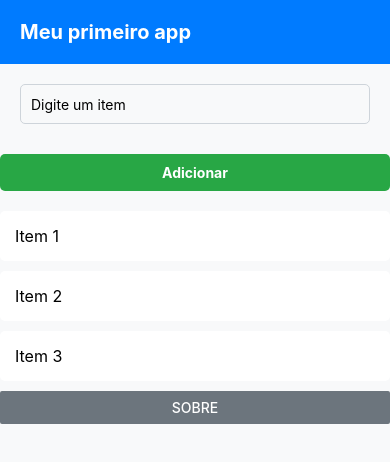
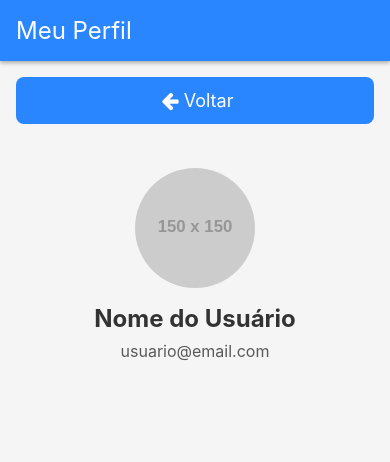
Before and after one commit to ViniciusLABernardes/marcador-consultas-medicas, a React Native app: screen /Profile in a window 390 px wide. Shown: the top 462 px of the page. Built offline with nearby package versions, Linux system fonts and the light colour scheme.

Commit message:
inicializando projeto, components button e header, style themes, route index, pagina home, agendamento e de perfil. Alem de arrumar o App.tsx

```diff
--- a/App.tsx
+++ b/App.tsx
@@ -1,27 +1,20 @@
-
-import { StyleSheet, Text, View } from 'react-native';
+import React from 'react';
 import { NavigationContainer } from '@react-navigation/native';
-import {createNativeStackNavigator} from '@react-navigation/native-stack';
-import HomeScreen from './src/screens/HomeScreen';
-import { SafeAreaView,StatusBar } from 'react-native';
-
-const Stack = createNativeStackNavigator();
+import { ThemeProvider } from 'styled-components';
+import AppRoutes from './src/routes';
+import theme from './src/styles/themes';
+import { StatusBar } from 'react-native';
 
 export default function App() {
   return (
-    <NavigationContainer>
-      <SafeAreaView style={{flex:1}}>
-        <StatusBar barStyle={"light-content" } backgroundColor="#007BFF"/>
-
-        <Stack.Navigator>
-
-          <Stack.Screen name='Home'
-          component={HomeScreen}
-          options={{headerShown:false}}
-          ></Stack.Screen>
-
-        </Stack.Navigator>
-      </SafeAreaView>
-    </NavigationContainer>
+    <ThemeProvider theme={theme}>
+      <NavigationContainer>
+        <StatusBar
+          barStyle="light-content"
+          backgroundColor={theme.colors.primary}
+        />
+        <AppRoutes />
+      </NavigationContainer>
+    </ThemeProvider>
   );
 }
--- a/src/components/Header.tsx
+++ b/src/components/Header.tsx
@@ -1,14 +1,19 @@
 import styled from "styled-components/native";
 import { StatusBar } from "react-native";
-
+import themes from "../styles/themes";
 export const HeaderContainer = styled.View`
-    background-color: #007BFF;
+    background-color:${themes.colors.primary};
     padding-top: ${StatusBar.currentHeight}px;
-    padding:20px;
+    padding:${themes.spacing.medium}px;
+    elevation: 4;
+    shadow-color: #000;
+    shadow-opacity: 0.3;
+    shadow-radius: 4px;
+    shadow-offset: 0px 2px;
 `;
 
 export const HeaderTitle = styled.Text`
-    color: white;
-    font-size:20px;
-    font-weight:bold;
+    color: ${themes.colors.white};
+    font-size:${themes.typography.title.fontSize}px;
+    font-weight:${themes.typography.title.fontWeight}px;
 `;
--- /dev/null
+++ b/src/routes/index.tsx
@@ -0,0 +1,21 @@
+import { createNativeStackNavigator } from '@react-navigation/native-stack';
+import HomeScreen from '../screens/HomeScreen';
+import CreateAppointmentScreen from '../screens/CreateAppointmentScreen';
+import ProfileScreen from '../screens/ProfileScreen';
+
+const Stack = createNativeStackNavigator();
+
+export default function AppRoutes() {
+  return (
+    <Stack.Navigator
+      screenOptions={{
+        headerShown: false,
+        animation: 'slide_from_right',
+      }}
+    >
+      <Stack.Screen name="Home" component={HomeScreen} />
+      <Stack.Screen name="CreateAppointment" component={CreateAppointmentScreen} />
+      <Stack.Screen name="Profile" component={ProfileScreen} />
+    </Stack.Navigator>
+  );
+}
--- /dev/null
+++ b/src/screens/CreateAppointmentScreen.tsx
@@ -0,0 +1,76 @@
+import React from 'react';
+import styled from 'styled-components/native';
+import { Button, Input } from 'react-native-elements';
+import { HeaderContainer, HeaderTitle } from '../components/Header';
+import themes from '../styles/themes';
+import { NativeStackNavigationProp } from '@react-navigation/native-stack';
+
+type RootStackParamList = {
+  Home: undefined;
+  CreateAppointment: undefined;
+  Profile: undefined;
+};
+
+type CreateAppointmentScreenProps = {
+  navigation: NativeStackNavigationProp<RootStackParamList, 'CreateAppointment'>;
+};
+
+const CreateAppointmentScreen: React.FC<CreateAppointmentScreenProps> = ({ navigation }) => {
+  return (
+    <Container>
+      <HeaderContainer>
+        <HeaderTitle>Agendar Consulta</HeaderTitle>
+      </HeaderContainer>
+
+      <Content>
+        <Button
+          title="Voltar"
+          icon={{
+            name: 'arrow-left',
+            type: 'font-awesome',
+            size: 20,
+            color: 'white'
+          }}
+          buttonStyle={{
+            backgroundColor: themes.colors.primary,
+            borderRadius: 8,
+            padding: 12,
+            marginBottom: 20
+          }}
+          onPress={() => navigation.goBack()}
+        />
+
+
+        <FormText>Formulário de Agendamento</FormText>
+        <Container>
+            <CampoInput>
+            <Input placeholder='digite o nome da consulta que deseja agendar'/>
+            </CampoInput>
+
+
+        </Container>
+      </Content>
+    </Container>
+  );
+};
+
+const CampoInput = styled.View`
+    background-color:${themes.colors.background2};
+`;
+const Container = styled.View`
+  flex: 1;
+  background-color: ${themes.colors.background};
+`;
+
+const Content = styled.View`
+  flex: 1;
+  padding: ${themes.spacing.medium}px;
+`;
+
+const FormText = styled.Text`
+  font-size: ${themes.typography.subtitle.fontSize}px;
+  color: ${themes.colors.text};
+  text-align: center;
+`;
+
+export default CreateAppointmentScreen;
--- a/src/screens/HomeScreen.tsx
+++ b/src/screens/HomeScreen.tsx
@@ -1,98 +1,118 @@
 import React,{ useState } from "react";
-import { ScrollView,FlatList,Alert, Button } from "react-native";
+import { ScrollView,FlatList,Alert} from "react-native";
+import { Button } from "react-native-elements";
 import styled from 'styled-components/native';
 import { HeaderContainer,HeaderTitle } from "../components/Header";
+import { NativeStackNavigationProp } from "@react-navigation/native-stack";
+import themes from "../styles/themes";
 
-const HomeScreen = () => {
-    const [text,setText] = useState('');
-    const [items, setItems] = useState([
-        {id: '1', text: 'Item 1'},
-        {id: '2', text: 'Item 2'},
-        {id: '3', text: 'Item 3'},
-    ]);
+type RootStackParamList = {
+  Home: undefined;
+  CreateAppoinment: undefined;
+  Profile: undefined;
+};
+type HomeScreenProps = {
+  navigation: NativeStackNavigationProp<RootStackParamList, 'Home'>;
+};
 
-    const addItem = () => {
-        if (text.trim()){
-            setItems([...items,{id:Date.now().toString(),text}]);
-            setText('');
-        }
-    };
+const HomeScreen: React.FC<HomeScreenProps> = ({navigation}) => {
+  const[appointments,setAppointments]=React.useState([]);
+  return(
+    <Container>
+      <HeaderContainer>
+         <HeaderTitle>MinhasConsultas</HeaderTitle>
+      </HeaderContainer>
+      <Content>
+        <Button
+          title="Agendar nova consulta"
+          icon={{
+            name:'calendar-plus',
+            type:'font-awesome',
+            size:20,
+            color:'white'
+          }}
+          buttonStyle={{
+            backgroundColor:themes.colors.primary,
+            borderRadius:8,
+            padding:12
+          }}
+          onPress={()=>navigation.navigate('CreateAppointment')}
+          />
+        <AppointmentList
+          data={appointments}
+          keyExtractor={(item:any)=>item.id}
+          renderItem={({item})=>(
+            <AppointmentCard>
+              <DoctorImage source={{uri:item.doctor.image}}/>
+              <InfoContainer>
+                <DoctorName>{item.doctor.name}</DoctorName>
+                <Specialty>{item.doctor.specialty}</Specialty>
+                <DateTime>{item.date} - {item.time}</DateTime>
+              </InfoContainer>
+            </AppointmentCard>
+          )}
+          />
+      </Content>
+    </Container>
+  );
+}
 
-    const Container = styled.ScrollView`
-    flex: 1;
-    background-color: #f8f9fa;
+   const Container=styled.View`
+      flex:1;
+      background-color: ${themes.colors.background};
+   `;
+   const Content = styled.View`
+    flex:1;
+    padding: ${themes.spacing.medium}px;
+   `;
+   const AppointmentList = styled(FlatList)`
+    margin-top:${themes.spacing.medium}px;
+   `
+  const AppointmentCard = styled.View`
+    background-color:${themes.colors.background};
+    border-radius: 8px;
+    padding: ${themes.spacing.medium}px;
+    margin-bottom: ${themes.spacing.medium}px;
+    flex-direction: row;
+    align-items:center;
   `;
 
-  const Content = styled.View`
-    padding: 20px;
-  `;
-
-  const Input = styled.TextInput`
-    height: 40px;
-    border: 1px solid #ced4da;
-    border-radius: 5px;
-    margin-bottom: 10px;
-    padding: 10px;
-  `;
-
-  const AddButton = styled.TouchableOpacity`
-    background-color: #28a745;
-    padding: 10px;
-    border-radius: 5px;
-    margin-bottom: 20px;
-    align-items: center;
-  `;
-
-  const ButtonText = styled.Text`
-    color: white;
-    font-weight: bold;
-  `;
-
-  const ListItem = styled.View`
-    background-color: white;
-    padding: 15px;
-    border-radius: 5px;
-    margin-bottom: 10px;
-    elevation: 2;
-  `;
-
-  const ListItemText = styled.Text`
-    font-size: 16px;
+  const DoctorImage =styled.Image`
+  width:  60px;
+  height: 60px;
+  border-radius: 30px;
+  margin-right: ${themes.spacing.medium}px;
   `;
 
 
-    return(
-        <Container>
-            <HeaderContainer>
-                <HeaderTitle>Meu primeiro app</HeaderTitle>
-            </HeaderContainer>
+  const InfoContainer = styled.View`
+    flex:1;
+  `;
 
-            <Content>
-                <Input placeholder="Digite um item" onChangeText={setText} value={text}></Input>
-            </Content>
+  const DoctorName  = styled.Text`
+    font-size:${themes.typography.subtitle.fontSize}px;
+    font-weight: ${themes.typography.subtitle.fontWeight}px;
+    color:${themes.colors.text};
+  `;
 
-            <AddButton onPress={addItem}>
-            <ButtonText>Adicionar</ButtonText>
-          </AddButton>
+  const Specialty=styled.Text`
+    font-size:${themes.typography.body.fontSize}px;
+    color:${themes.colors.primary};
+    margin-top:4px;
+  `;
 
-          <FlatList
-            data={items}
-            keyExtractor={(item) => item.id}
-            renderItem={({ item }) => (
-              <ListItem>
-                <ListItemText>{item.text}</ListItemText>
-              </ListItem>
-            )}
-          />
+  const DateTime =styled.Text`
+  font-size: ${themes.typography.body.fontSize}px;
+  color:${themes.colors.primary};
+  margin-top:4px;
+  `
 
-          <Button
-            title="Sobre"
-            onPress={() => Alert.alert('Bem-vindo', 'Aplicativo React Native')}
-            color="#6c757d"
-          />
+  const EmptyText =styled.Text`
+    text-align: center;
+    color : ${themes.colors.text};
+    opacity: 0.6;
+    margin-top: ${themes.spacing.large}px
+  `;
 
-        </Container>
-    );
-};
 
 export default HomeScreen;
--- /dev/null
+++ b/src/screens/ProfileScreen.tsx
@@ -0,0 +1,88 @@
+import React from 'react';
+import styled from 'styled-components/native';
+import { Button } from 'react-native-elements';
+import { HeaderContainer, HeaderTitle } from '../components/Header';
+import theme from '../styles/themes';
+import { NativeStackNavigationProp } from '@react-navigation/native-stack';
+
+type RootStackParamList = {
+  Home: undefined;
+  CreateAppointment: undefined;
+  Profile: undefined;
+};
+
+type ProfileScreenProps = {
+  navigation: NativeStackNavigationProp<RootStackParamList, 'Profile'>;
+};
+
+const ProfileScreen: React.FC<ProfileScreenProps> = ({ navigation }) => {
+  return (
+    <Container>
+      <HeaderContainer>
+        <HeaderTitle>Meu Perfil</HeaderTitle>
+      </HeaderContainer>
+
+      <Content>
+        <Button
+          title="Voltar"
+          icon={{
+            name: 'arrow-left',
+            type: 'font-awesome',
+            size: 20,
+            color: 'white'
+          }}
+          buttonStyle={{
+            backgroundColor: theme.colors.primary,
+            borderRadius: 8,
+            padding: 12,
+            marginBottom: 20
+          }}
+          onPress={() => navigation.goBack()}
+        />
+
+        <ProfileInfo>
+          <Avatar source={{ uri: 'https://via.placeholder.com/150' }} />
+          <Name>Nome do Usuário</Name>
+          <Email>usuario@email.com</Email>
+        </ProfileInfo>
+      </Content>
+    </Container>
+  );
+};
+
+const Container = styled.View`
+  flex: 1;
+  background-color: ${theme.colors.background};
+`;
+
+const Content = styled.View`
+  flex: 1;
+  padding: ${theme.spacing.medium}px;
+`;
+
+const ProfileInfo = styled.View`
+  align-items: center;
+  margin-top: ${theme.spacing.large}px;
+`;
+
+const Avatar = styled.Image`
+  width: 120px;
+  height: 120px;
+  border-radius: 60px;
+  margin-bottom: ${theme.spacing.medium}px;
+`;
+
+const Name = styled.Text`
+  font-size: ${theme.typography.title.fontSize}px;
+  font-weight: ${theme.typography.title.fontWeight};
+  color: ${theme.colors.text};
+  margin-bottom: ${theme.spacing.small}px;
+`;
+
+const Email = styled.Text`
+  font-size: ${theme.typography.body.fontSize}px;
+  color: ${theme.colors.text};
+  opacity: 0.8;
+`;
+
+export default ProfileScreen;
--- /dev/null
+++ b/src/styles/themes.ts
@@ -0,0 +1,30 @@
+export default{
+    colors:{
+        primary: '#2A86FF',
+        secondary: '#00C48C',
+        background: '#F5F5F5',
+        background2:'#2A8600',
+        text: '#333333',
+        error: '#FF647C',
+        success: '#00C48C',
+        white: '#FFFFFF'
+    },
+    typography: {
+        title: {
+          fontSize: 24,
+          fontWeight: 'bold',
+        },
+        subtitle: {
+          fontSize: 18,
+          fontWeight: '500',
+        },
+        body: {
+          fontSize: 16,
+        },
+      },
+      spacing: {
+        small: 8,
+        medium: 16,
+        large: 24,
+      }
+}
```
Also changed, not shown: package.json (+9 -5 lines), src/components/Button.tsx (added), 1 other file (tests, documents, lock files or other folders).
